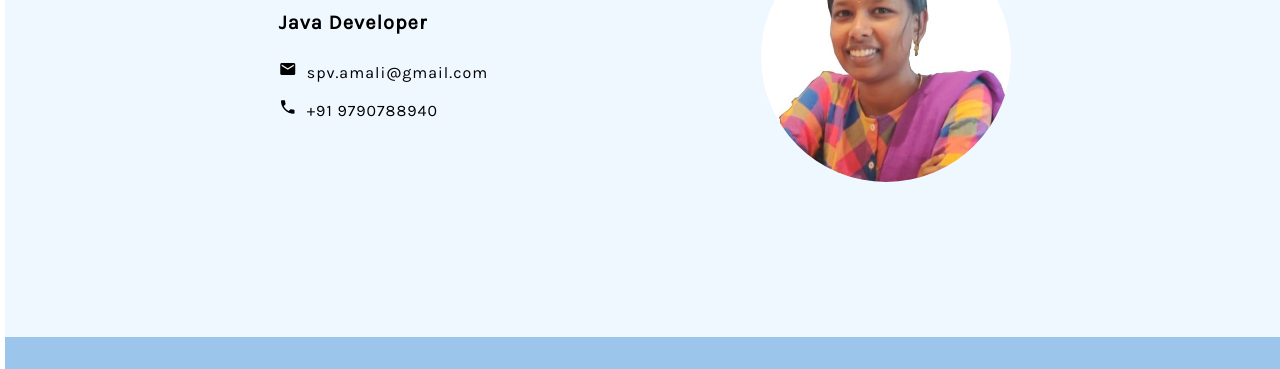
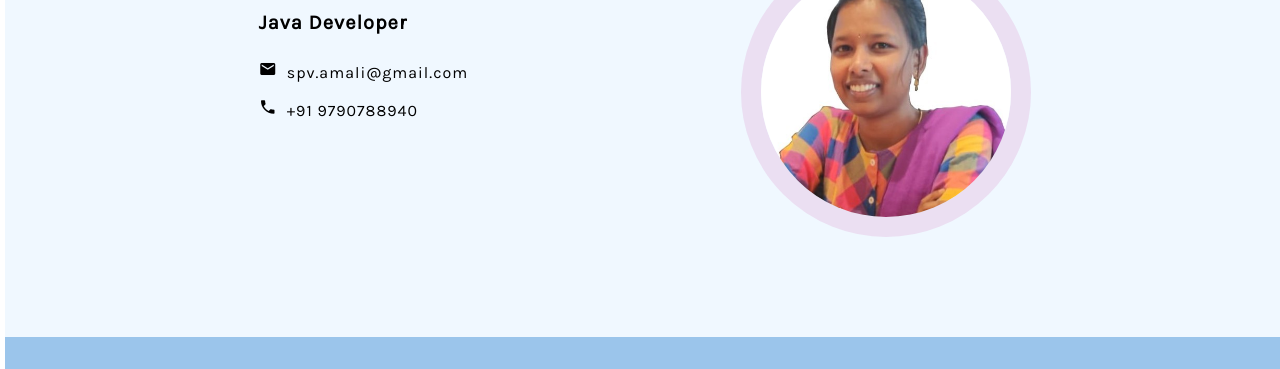
Before and after one commit to Amalipv/portfolio-minimal, a plain HTML site: page index.html in a window 1280 px wide. Shown: the part 233-602 px from the top of the page. Drawn offline with Linux system fonts and the light colour scheme.

Commit message:
add border to profile picture

```diff
--- a/styles.css
+++ b/styles.css
@@ -38,6 +38,7 @@ body {
   height: 250px;
   margin-top: 38%;
   border-radius: 50%;
+  border: 20px solid #cf66b22b;
 }
 .links {
   padding-top: 30px;
```
